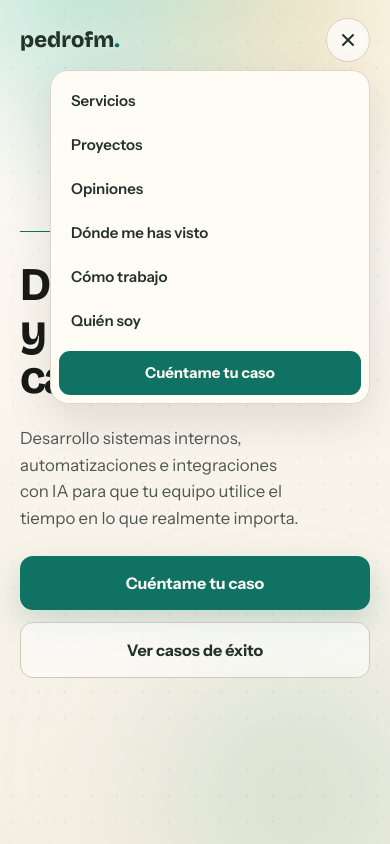
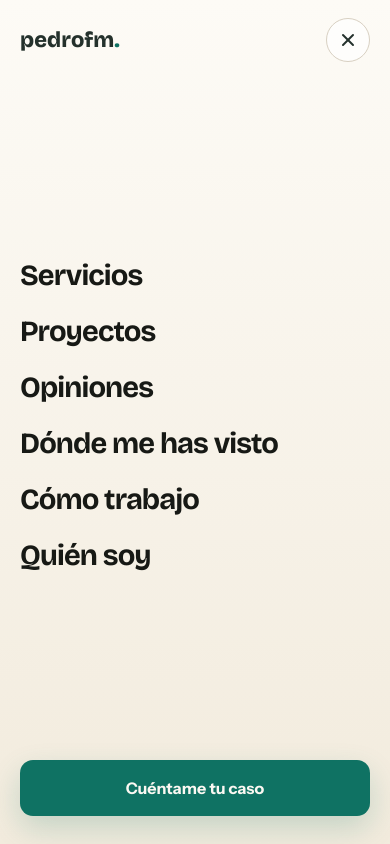
Before and after one commit to pedrofmu/portfolio, a Next.js app: page / in a window 390 px wide. Both pictures are taken after a click on the button "Abrir menú". Shown: the top 844 px of the page. Built offline with nearby package versions, Linux system fonts and the light colour scheme.

Commit message:
Minor improvements

```diff
--- a/src/components/DondeMeHasVisto.tsx
+++ b/src/components/DondeMeHasVisto.tsx
@@ -25,7 +25,7 @@ const apariciones: Aparicion[] = [
     category: "Ponencia",
     title: "BioCultura Madrid 2025 · La IA en los procesos de certificación",
     linkLabel: "Ver la ponencia en LinkedIn",
-    href: "",
+    href: "https://www.linkedin.com/feed/update/urn:li:activity:7392583558046855168/",
   },
   {
     image: mediumPosts,
--- a/src/components/Hero.tsx
+++ b/src/components/Hero.tsx
@@ -195,7 +195,7 @@ export default function Hero() {
             </a>
           ))}
         </nav>
-        <MobileNavigation />
+        <MobileNavigation variant="overlay" />
       </motion.header>
 
       <motion.div
--- a/src/components/MobileNavigation.tsx
+++ b/src/components/MobileNavigation.tsx
@@ -1,15 +1,40 @@
 "use client";
 
-import { useId, useState } from "react";
+import { useEffect, useId, useState } from "react";
+import { AnimatePresence, motion } from "motion/react";
 
 import { SECTIONS } from "./sections";
 
-export default function MobileNavigation() {
+type Variant = "dropdown" | "overlay";
+
+export default function MobileNavigation({
+  variant = "dropdown",
+}: {
+  variant?: Variant;
+}) {
   const [open, setOpen] = useState(false);
   const menuId = useId();
+  const isOverlay = variant === "overlay";
+
+  useEffect(() => {
+    if (!isOverlay || !open) return;
+
+    const previousOverflow = document.body.style.overflow;
+    document.body.style.overflow = "hidden";
+
+    const closeOnEscape = (event: KeyboardEvent) => {
+      if (event.key === "Escape") setOpen(false);
+    };
+    window.addEventListener("keydown", closeOnEscape);
+
+    return () => {
+      document.body.style.overflow = previousOverflow;
+      window.removeEventListener("keydown", closeOnEscape);
+    };
+  }, [isOverlay, open]);
 
   return (
-    <div className="relative lg:hidden">
+    <div className={`${isOverlay ? "" : "relative"} lg:hidden`}>
       <button
         type="button"
         aria-expanded={open}
@@ -18,7 +43,7 @@ export default function MobileNavigation() {
         className="grid h-11 w-11 cursor-pointer place-items-center rounded-full border border-[#D8D0C2] bg-white/70 text-charcoal transition-colors duration-200 hover:border-brand hover:text-brand"
       >
         <svg width="20" height="20" viewBox="0 0 20 20" fill="none" aria-hidden="true">
-          {open ? (
+          {open && !isOverlay ? (
             <>
               <path d="m5 5 10 10" stroke="currentColor" strokeWidth="2" strokeLinecap="round" />
               <path d="m15 5-10 10" stroke="currentColor" strokeWidth="2" strokeLinecap="round" />
@@ -34,7 +59,82 @@ export default function MobileNavigation() {
         <span className="sr-only">{open ? "Cerrar menú" : "Abrir menú"}</span>
       </button>
 
-      {open ? (
+      {isOverlay ? (
+        <AnimatePresence>
+          {open ? (
+            <motion.div
+              id={menuId}
+              role="dialog"
+              aria-modal="true"
+              aria-label="Menú de navegación"
+              initial={{ opacity: 0 }}
+              animate={{ opacity: 1 }}
+              exit={{ opacity: 0 }}
+              transition={{ duration: 0.28, ease: [0.22, 0.61, 0.21, 1] }}
+              className="fixed inset-0 z-[100] flex flex-col bg-[linear-gradient(180deg,#FDFBF6_0%,#F2EBDD_100%)]"
+            >
+              <div className="flex items-center justify-between px-[clamp(20px,5vw,68px)] py-[clamp(18px,2.2vw,26px)]">
+                <a
+                  href="#inicio"
+                  onClick={() => setOpen(false)}
+                  className="font-display text-[22px] font-extrabold text-charcoal no-underline"
+                >
+                  pedrofm<span className="text-brand">.</span>
+                </a>
+                <button
+                  type="button"
+                  onClick={() => setOpen(false)}
+                  className="grid h-11 w-11 cursor-pointer place-items-center rounded-full border border-[#D8D0C2] bg-white/70 text-charcoal transition-colors duration-200 hover:border-brand hover:text-brand"
+                >
+                  <svg width="20" height="20" viewBox="0 0 20 20" fill="none" aria-hidden="true">
+                    <path d="m5 5 10 10" stroke="currentColor" strokeWidth="2" strokeLinecap="round" />
+                    <path d="m15 5-10 10" stroke="currentColor" strokeWidth="2" strokeLinecap="round" />
+                  </svg>
+                  <span className="sr-only">Cerrar menú</span>
+                </button>
+              </div>
+
+              <nav
+                aria-label="Secciones"
+                className="flex flex-1 flex-col justify-center gap-1 overflow-y-auto px-[clamp(20px,5vw,68px)] py-4"
+              >
+                {SECTIONS.map((section, index) => (
+                  <motion.a
+                    key={section.href}
+                    href={section.href}
+                    onClick={() => setOpen(false)}
+                    initial={{ opacity: 0, y: 14 }}
+                    animate={{ opacity: 1, y: 0 }}
+                    transition={{
+                      duration: 0.42,
+                      delay: 0.06 + index * 0.045,
+                      ease: [0.22, 0.61, 0.21, 1],
+                    }}
+                    className="flex min-h-[52px] items-center font-display text-[clamp(1.75rem,7.5vw,2.35rem)] leading-[1.15] font-bold tracking-[-0.03em] text-[#171915] no-underline transition-colors duration-200 hover:text-brand"
+                  >
+                    {section.label}
+                  </motion.a>
+                ))}
+              </nav>
+
+              <motion.div
+                initial={{ opacity: 0, y: 14 }}
+                animate={{ opacity: 1, y: 0 }}
+                transition={{ duration: 0.42, delay: 0.34, ease: [0.22, 0.61, 0.21, 1] }}
+                className="px-[clamp(20px,5vw,68px)] pt-2 pb-[max(28px,env(safe-area-inset-bottom))]"
+              >
+                <a
+                  href="#contacto"
+                  onClick={() => setOpen(false)}
+                  className="flex min-h-[56px] items-center justify-center rounded-[13px] bg-brand px-7 text-[16px] font-bold text-cream no-underline shadow-[0_12px_30px_rgba(15,114,99,0.2)] transition-colors duration-200 hover:bg-brand-dark hover:text-cream"
+                >
+                  Cuéntame tu caso
+                </a>
+              </motion.div>
+            </motion.div>
+          ) : null}
+        </AnimatePresence>
+      ) : open ? (
         <nav
           id={menuId}
           aria-label="Secciones"
```
